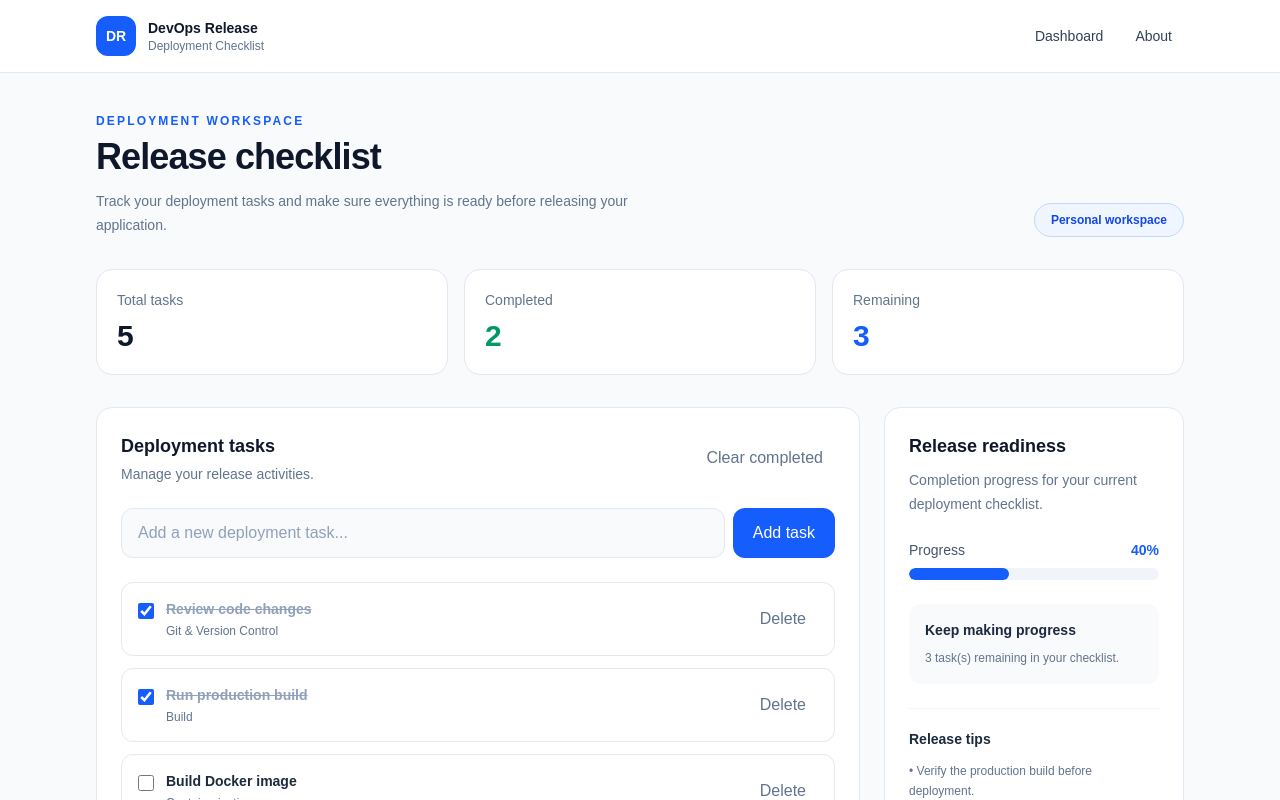
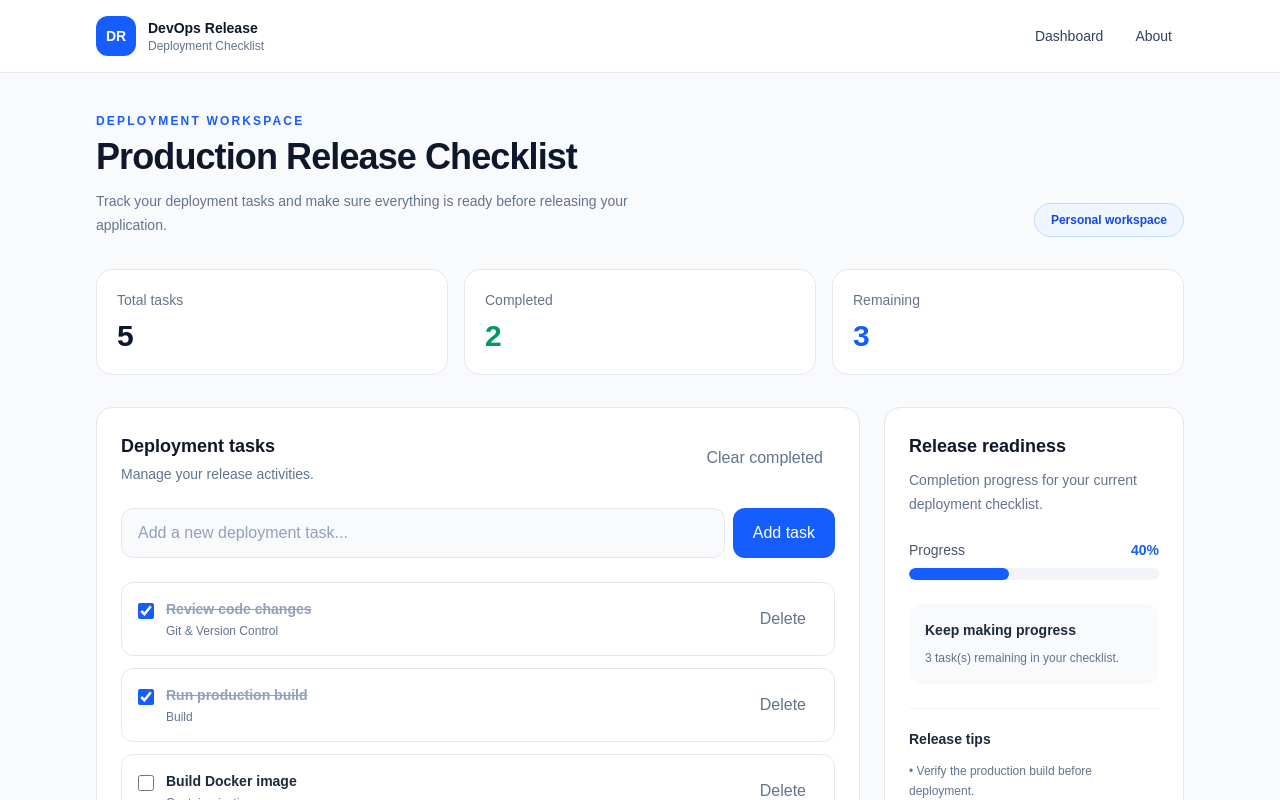
Before and after one commit to Mortezaahm/devops-release-checklist, a Next.js app: page / in a window 1280 px wide. Shown: the top 800 px of the page. Built offline with nearby package versions, Linux system fonts and the light colour scheme.

Commit message:
feat: update dashboard heading

```diff
--- a/src/components/checklist-dashboard.tsx
+++ b/src/components/checklist-dashboard.tsx
@@ -115,7 +115,7 @@ export function ChecklistDashboard() {
             Deployment workspace
           </p>
           <h1 className="text-3xl font-bold tracking-tight text-slate-900 sm:text-4xl">
-            Release checklist
+            Production Release Checklist
           </h1>
           <p className="mt-3 max-w-xl text-sm leading-6 text-slate-500">
             Track your deployment tasks and make sure everything is
```
